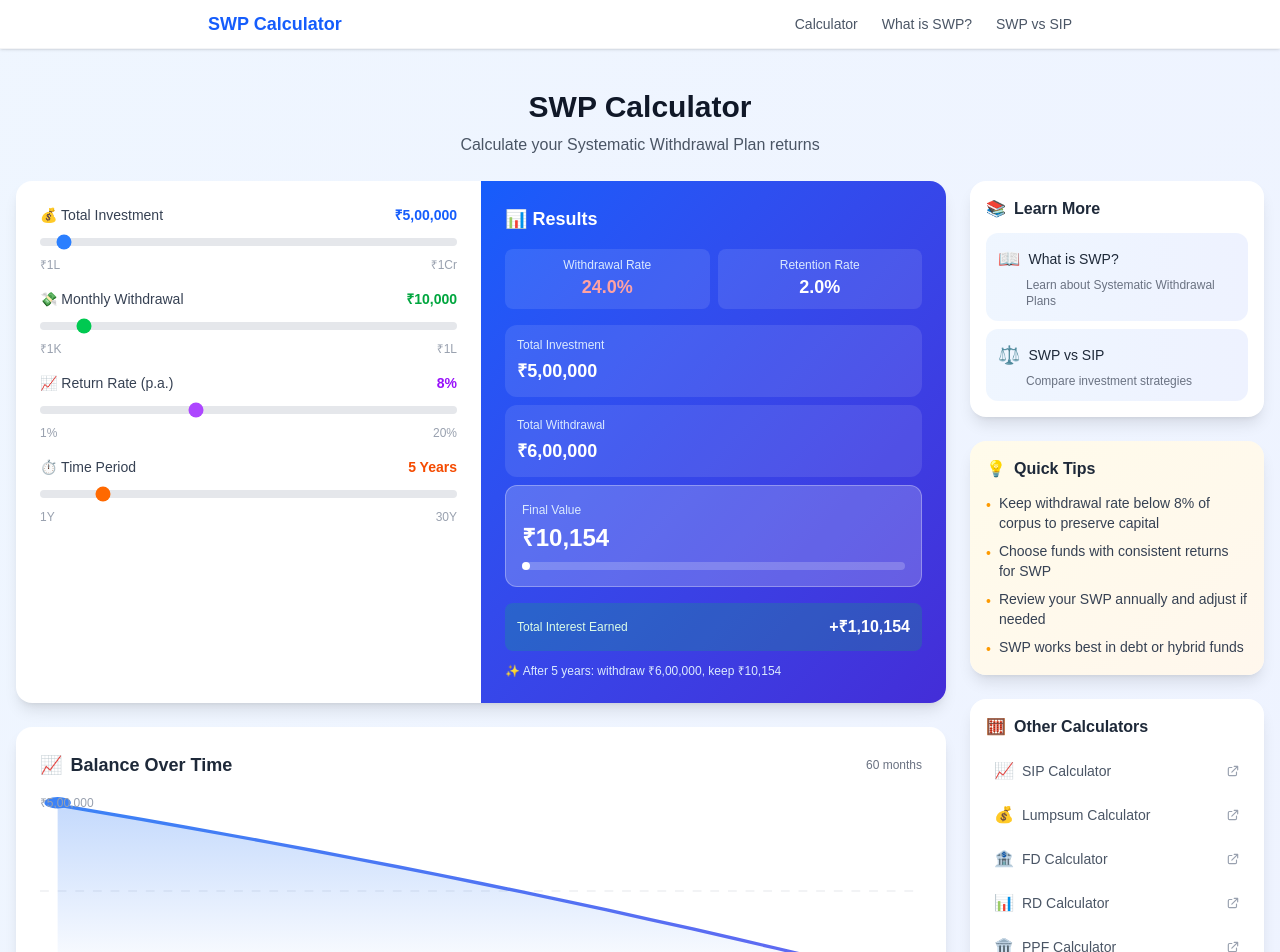
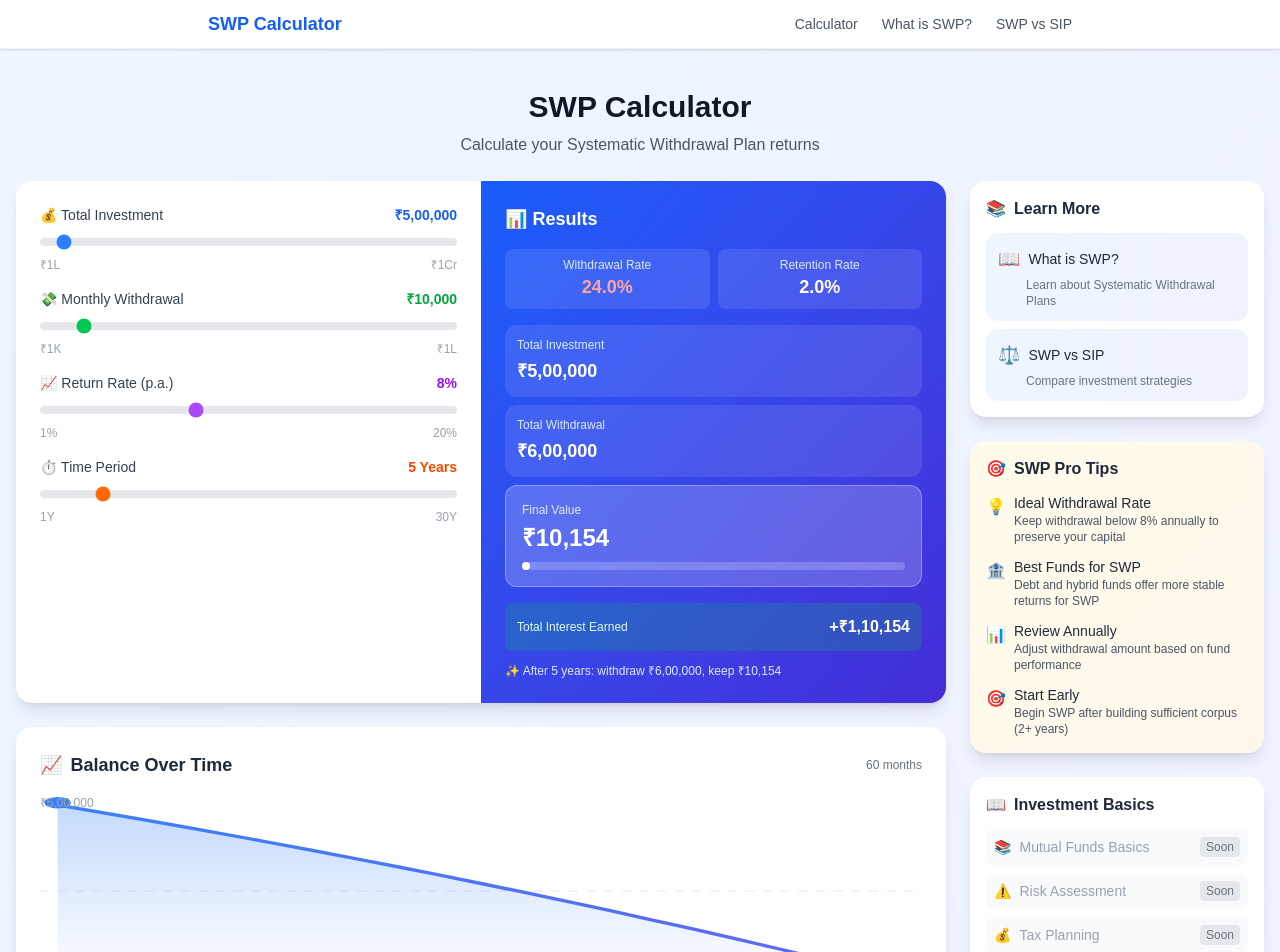
Before and after one commit to PNGTRID/swp-calculator, a Next.js app: page / in a window 1280 px wide. Shown: the top 952 px of the page. Built offline with nearby package versions, Linux system fonts and the light colour scheme.

Commit message:
fix: Replace Groww external links with own content in sidebar
- Remove all Groww calculator links
- Add SWP Pro Tips section with useful advice
- Add Investment Basics section (coming soon)
- Keep only internal page links (What is SWP, SWP vs SIP)
- Add disclaimer section

```diff
--- a/src/components/Sidebar.tsx
+++ b/src/components/Sidebar.tsx
@@ -1,23 +1,38 @@
 import Link from 'next/link';
-
-const relatedCalculators = [
-  { name: 'SIP Calculator', href: 'https://groww.in/calculators/sip-calculator', external: true, icon: '📈' },
-  { name: 'Lumpsum Calculator', href: 'https://groww.in/calculators/lumpsum-calculator', external: true, icon: '💰' },
-  { name: 'FD Calculator', href: 'https://groww.in/calculators/fd-calculator', external: true, icon: '🏦' },
-  { name: 'RD Calculator', href: 'https://groww.in/calculators/rd-calculator', external: true, icon: '📊' },
-  { name: 'PPF Calculator', href: 'https://groww.in/calculators/ppf-calculator', external: true, icon: '🏛️' },
-];
 
 const internalPages = [
   { name: 'What is SWP?', href: '/what-is-swp', icon: '📖', desc: 'Learn about Systematic Withdrawal Plans' },
   { name: 'SWP vs SIP', href: '/swp-vs-sip', icon: '⚖️', desc: 'Compare investment strategies' },
 ];
 
-const quickTips = [
-  'Keep withdrawal rate below 8% of corpus to preserve capital',
-  'Choose funds with consistent returns for SWP',
-  'Review your SWP annually and adjust if needed',
-  'SWP works best in debt or hybrid funds',
+const swpTips = [
+  {
+    icon: '💡',
+    title: 'Ideal Withdrawal Rate',
+    desc: 'Keep withdrawal below 8% annually to preserve your capital',
+  },
+  {
+    icon: '🏦',
+    title: 'Best Funds for SWP',
+    desc: 'Debt and hybrid funds offer more stable returns for SWP',
+  },
+  {
+    icon: '📊',
+    title: 'Review Annually',
+    desc: 'Adjust withdrawal amount based on fund performance',
+  },
+  {
+    icon: '🎯',
+    title: 'Start Early',
+    desc: 'Begin SWP after building sufficient corpus (2+ years)',
+  },
+];
+
+const investmentBasics = [
+  { name: 'Mutual Funds Basics', icon: '📚' },
+  { name: 'Risk Assessment', icon: '⚠️' },
+  { name: 'Tax Planning', icon: '💰' },
+  { name: 'Retirement Planning', icon: '🏖️' },
 ];
 
 export default function Sidebar() {
@@ -47,50 +62,50 @@ export default function Sidebar() {
         </div>
       </div>
 
-      {/* Quick Tips */}
+      {/* SWP Pro Tips */}
       <div className="bg-gradient-to-br from-amber-50 to-orange-50 rounded-2xl shadow-lg p-4">
         <h3 className="text-base font-semibold text-gray-800 mb-3 flex items-center gap-2">
-          <span>💡</span> Quick Tips
+          <span>🎯</span> SWP Pro Tips
         </h3>
-        <ul className="space-y-2">
-          {quickTips.map((tip, index) => (
-            <li key={index} className="flex items-start gap-2 text-sm text-gray-700">
-              <span className="text-amber-500 mt-0.5">•</span>
-              <span>{tip}</span>
-            </li>
+        <div className="space-y-3">
+          {swpTips.map((tip, index) => (
+            <div key={index} className="flex items-start gap-2">
+              <span className="text-base mt-0.5">{tip.icon}</span>
+              <div>
+                <p className="text-sm font-medium text-gray-800">{tip.title}</p>
+                <p className="text-xs text-gray-600">{tip.desc}</p>
+              </div>
+            </div>
           ))}
-        </ul>
+        </div>
       </div>
 
-      {/* Related Calculators */}
+      {/* Investment Basics - Coming Soon */}
       <div className="bg-white rounded-2xl shadow-lg p-4">
         <h3 className="text-base font-semibold text-gray-800 mb-3 flex items-center gap-2">
-          <span>🧮</span> Other Calculators
+          <span>📖</span> Investment Basics
         </h3>
-        <div className="space-y-1">
-          {relatedCalculators.map((calc) => (
-            <a
-              key={calc.href}
-              href={calc.href}
-              target="_blank"
-              rel="noopener noreferrer"
-              className="flex items-center gap-2 p-2 rounded-lg hover:bg-gray-50 transition-colors group"
+        <div className="space-y-2">
+          {investmentBasics.map((item, index) => (
+            <div
+              key={index}
+              className="flex items-center gap-2 p-2 rounded-lg bg-gray-50 text-gray-400"
             >
-              <span className="text-base">{calc.icon}</span>
-              <span className="text-sm text-gray-600 group-hover:text-blue-600 flex-1">
-                {calc.name}
+              <span className="text-sm">{item.icon}</span>
+              <span className="text-sm">{item.name}</span>
+              <span className="text-xs bg-gray-200 text-gray-500 px-1.5 py-0.5 rounded ml-auto">
+                Soon
               </span>
-              <svg
-                className="w-3.5 h-3.5 text-gray-400 group-hover:text-blue-500"
-                fill="none"
-                stroke="currentColor"
-                viewBox="0 0 24 24"
-              >
-                <path strokeLinecap="round" strokeLinejoin="round" strokeWidth={2} d="M10 6H6a2 2 0 00-2 2v10a2 2 0 002 2h10a2 2 0 002-2v-4M14 4h6m0 0v6m0-6L10 14" />
-              </svg>
-            </a>
+            </div>
           ))}
         </div>
+      </div>
+
+      {/* Disclaimer */}
+      <div className="bg-gray-50 rounded-xl p-3">
+        <p className="text-xs text-gray-500 leading-relaxed">
+          <strong>Disclaimer:</strong> This calculator is for educational purposes only. Actual returns may vary based on market conditions. Please consult a financial advisor before making investment decisions.
+        </p>
       </div>
     </aside>
   );
```
